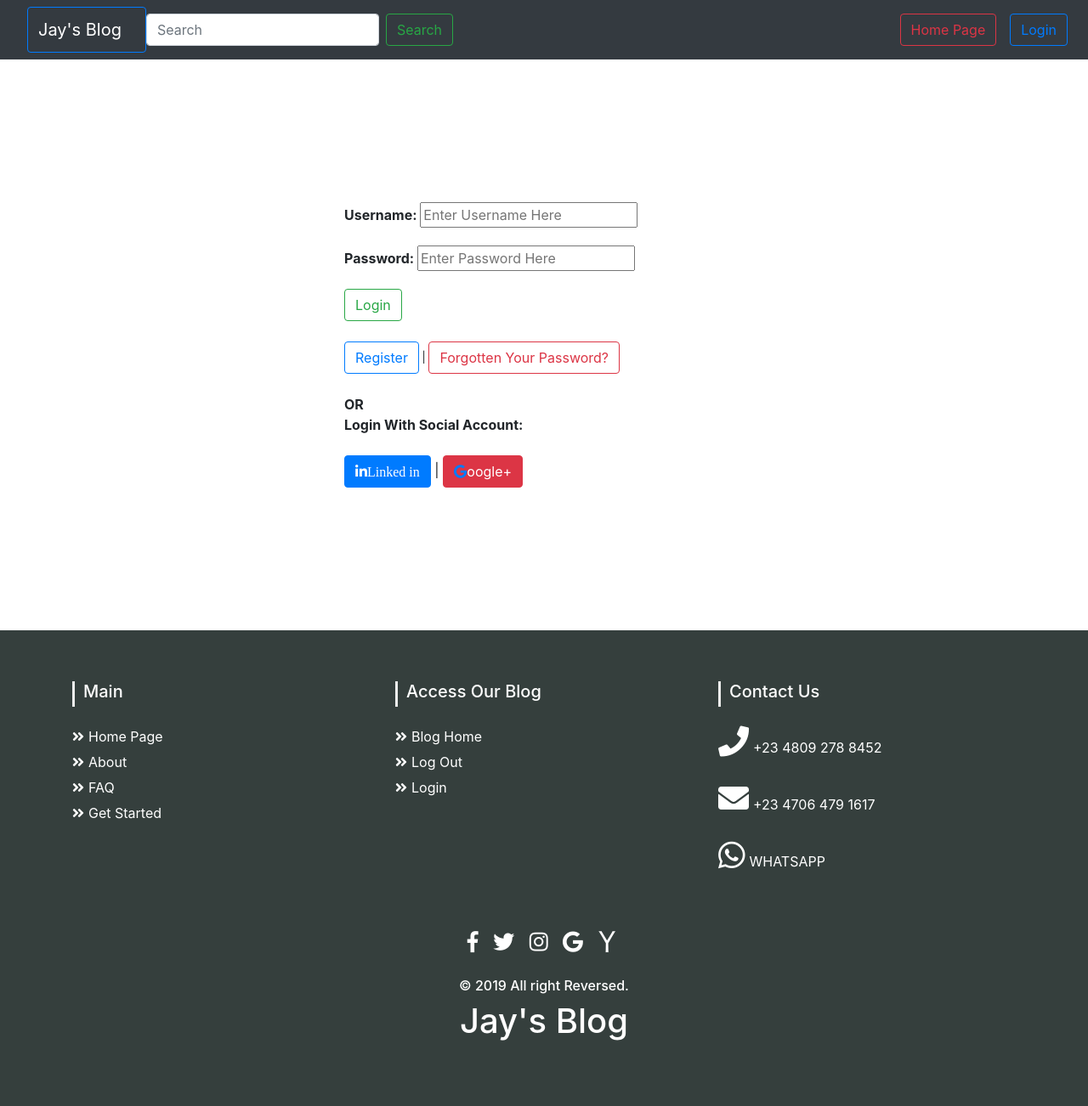
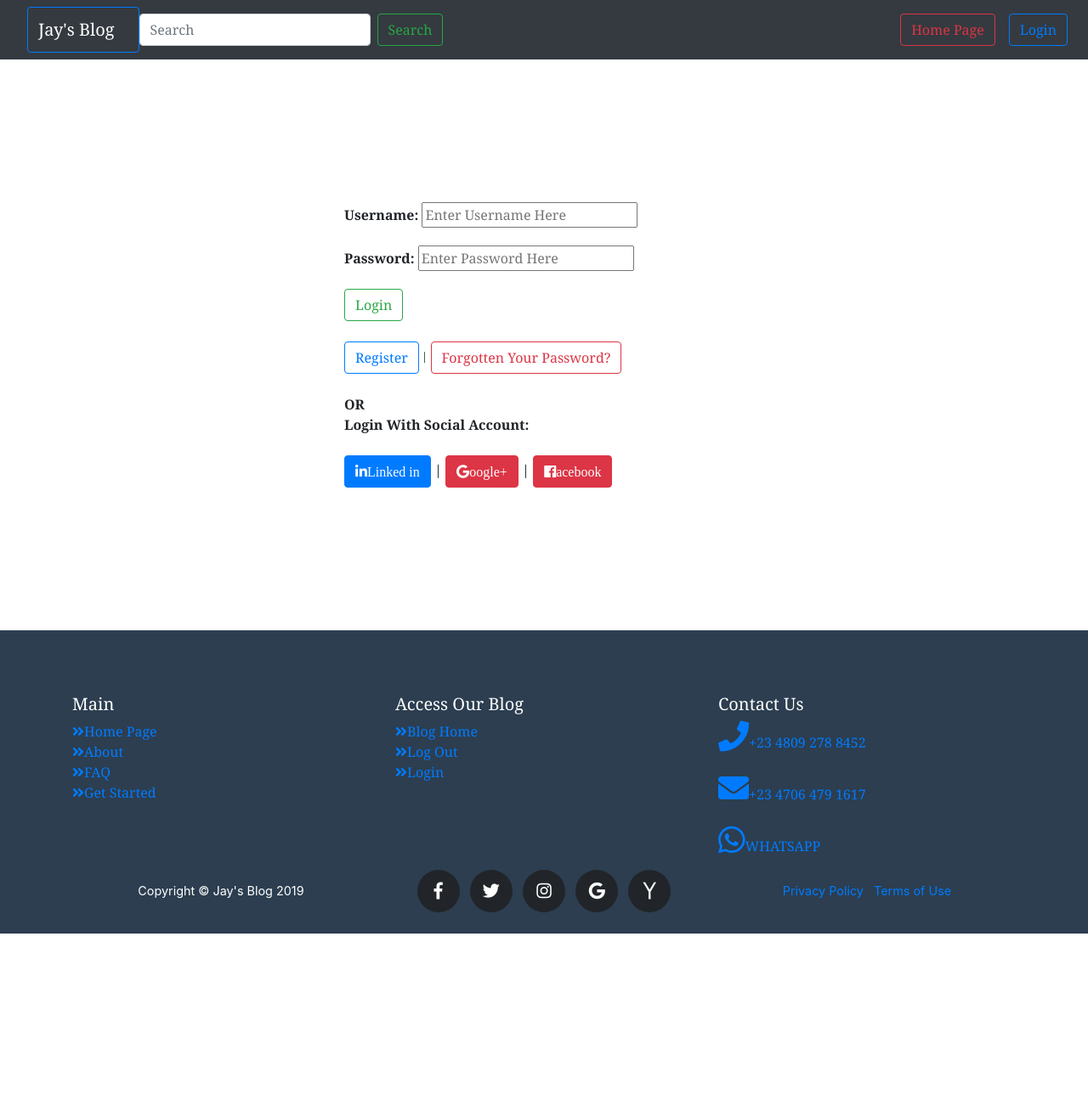
Before and after one commit to OamenJamiu/Jay-s-Blog, a Django app: page /login/ in a window 1280 px wide. Shown: the whole page at 85% size. After the commit the page ends 1099 px from the top, so only its background shows below. Run offline with Django 3.2, Linux system fonts and the light colour scheme; some libraries are stand-ins or nearby versions.

Commit message:
Third Update

```diff
--- a/blog/views.py
+++ b/blog/views.py
@@ -1,4 +1,5 @@
-from django.shortcuts import render, get_object_or_404, redirect
+from django.conf import settings
+from django.shortcuts import render, get_object_or_404, redirect, render_to_response
 from datetime import datetime
 from django.urls import reverse
 from django.db.models import Q
@@ -161,6 +162,7 @@ def favourite_post(request, id):
 
 
 
+
 def like_post(request):
     # post = get_object_or_404(Post, id=request.POST.get('post_id'))
     post = get_object_or_404(Post, id=request.POST.get('id'))
@@ -259,12 +261,6 @@ def post_edit(request, id):
 
 
 
-
-
-
-
-
-
 def user_login(request):
 
 
@@ -320,6 +316,9 @@ def register(request):
 
 
 
+
+
+
 @login_required
 def edit_profile(request):
 
@@ -332,7 +331,14 @@ def edit_profile(request):
         if user_form.is_valid() or profile_form.is_valid():
             user_form.save()
             profile_form.save()
+
+            try:
+                user = User.objects.get(ProfileEditForm)
+                raise HttpResponse("Invalid")
+            except User.RelatedObjectDoesNotExist:
+                pass
         return HttpResponseRedirect(reverse('edit_profile'))
+
 
     else:
         user_form = UserEditForm(instance=request.user)
@@ -341,6 +347,7 @@ def edit_profile(request):
         'user_form': user_form,
         'profile_form': profile_form,
     }
+
     return render(request, 'blog/edit_profile.html', context)
 
 
--- /dev/null
+++ b/blog_project/email_info.py
@@ -0,0 +1,5 @@
+EMAIL_USE_TLS = True
+EMAIL_HOST = 'smtp.gmail.com'
+EMAIL_HOST_USER = 'oamenjamiu@gmail.com'
+EMAIL_HOST_PASSWORD = 'abduljam'
+EMAIL_PORT = 587
--- a/static/blog/style.css
+++ b/static/blog/style.css
@@ -5,7 +5,7 @@ html {
 
 body {
     font-family: Georgia, 'Times New Roman', Times, serif;
-    margin-bottom: 160px;
+    margin-bottom: auto;
 }
 .navbar-img {
     width: 30px;
@@ -28,7 +28,7 @@ body {
 }
 
 
-.footer {
+/* .footer {
     position: absolute;
     bottom: 0;
     left: 0;
@@ -40,9 +40,8 @@ body {
 
 
 .footer p {
-    text-align: justify;
-}
-
+    text-align: justify; */
+/* } */
 .card-img-top {
     background-color: rgb(55, 38, 201);
 }
@@ -56,7 +55,7 @@ body {
 }
 
 
-/* Footer */
+/* Footer
 @import url('https://maxcdn.bootstrapcdn.com/font-awesome/4.7.0/css/font-awesome.min.css');
 section {
     padding: 60px 0;
@@ -130,4 +129,48 @@ section .section-title {
     padding-bottom: 0px;
     margin-bottom: 10px;
 }
+} */
+
+
+.footer {
+  padding: 25px 0;
+  text-align: center;
+  background-color: #2C3E50;
 }
+
+.footer span.copyright {
+  font-size: 90%;
+  line-height: 40px;
+  text-transform: none;
+  font-family: 'Montserrat', -apple-system, BlinkMacSystemFont, 'Segoe UI', Roboto, 'Helvetica Neue', Arial, sans-serif, 'Apple Color Emoji', 'Segoe UI Emoji', 'Segoe UI Symbol', 'Noto Color Emoji';
+}
+
+.footer ul.quicklinks {
+  font-size: 90%;
+  line-height: 40px;
+  margin-bottom: 0;
+  text-transform: none;
+  font-family: 'Montserrat', -apple-system, BlinkMacSystemFont, 'Segoe UI', Roboto, 'Helvetica Neue', Arial, sans-serif, 'Apple Color Emoji', 'Segoe UI Emoji', 'Segoe UI Symbol', 'Noto Color Emoji';
+}
+
+ul.social-buttons {
+  margin-bottom: 0;
+}
+
+ul.social-buttons li a {
+  font-size: 20px;
+  line-height: 50px;
+  display: block;
+  width: 50px;
+  height: 50px;
+  -webkit-transition: all 0.3s;
+  transition: all 0.3s;
+  color: white;
+  border-radius: 100%;
+  outline: none;
+  background-color: #212529;
+}
+
+ul.social-buttons li a:active, ul.social-buttons li a:focus, ul.social-buttons li a:hover {
+  background-color: #fed136;
+}
--- a/templates/blog/footer.html
+++ b/templates/blog/footer.html
@@ -1,10 +1,8 @@
-<link href="//maxcdn.bootstrapcdn.com/bootstrap/4.0.0/css/bootstrap.min.css" rel="stylesheet" id="bootstrap-css">
-<script src="//maxcdn.bootstrapcdn.com/bootstrap/4.0.0/js/bootstrap.min.js"></script>
-<script src="//cdnjs.cloudflare.com/ajax/libs/jquery/3.2.1/jquery.min.js"></script>
+{% load static %}
 <!------ Include the above in your HEAD tag ---------->
 
 <!-- Footer -->
-	<section id="footer">
+	<!-- <section id="footer">
 		<div class="container">
 			<div class="row text-center text-xs-center text-sm-left text-md-left">
 				<div class="col-xs-12 col-sm-4 col-md-4">
@@ -64,5 +62,98 @@
 				</hr>
 			</div>
 		</div>
+	</section> -->
+	<!-- ./Footer -->
+
+
+
+<!DOCTYPE html>
+<html lang="en">
+<head>
+	<meta charset="UTF-8">
+	<meta name="viewport" content="width=device-width, initial-scale=1.0">
+	<meta http-equiv="X-UA-Compatible" content="ie=edge">
+	<!-- <title>Document</title> -->
+</head>
+<body>
+	<!-- Clients -->
+	<section class="footer">
+
 	</section>
-	<!-- ./Footer -->
+
+
+	<!-- Footer -->
+	<footer class="footer">
+		<div class="container text-white">
+			<div class="row text-center text-xs-center text-sm-left text-md-left">
+			<div class="col-xs-12 col-sm-4 col-md-4">
+				<h5>Main</h5>
+				<ul class="list-unstyled quick-links">
+					<li><a href="{% url 'index_view' %}"><i class="fa fa-angle-double-right"></i>Home Page</a></li>
+					<li><a href="{% url 'about' %}"><i class="fa fa-angle-double-right"></i>About</a></li>
+					<li><a href="{% url 'terms' %}"><i class="fa fa-angle-double-right"></i>FAQ</a></li>
+					<li><a href="{% url 'register' %}"><i class="fa fa-angle-double-right"></i>Get Started</a></li>
+				</ul>
+			</div>
+			<div class="col-xs-12 col-sm-4 col-md-4">
+				<h5>Access Our Blog</h5>
+				<ul class="list-unstyled quick-links">
+					<li><a href="{% url 'post_list' %}"><i class="fa fa-angle-double-right"></i>Blog Home</a></li>
+					<li><a href="{% url 'user_logout' %}"><i class="fa fa-angle-double-right"></i>Log Out</a></li>
+					<li><a href="{% url 'user_login' %}"><i class="fa fa-angle-double-right"></i>Login</a></li>
+				</ul>
+			</div>
+
+			<div class="col-xs-12 col-sm-4 col-md-4">
+				<h5>Contact Us</h5>
+				<ul class="list-unstyled quick-links">
+					<li><a href="tel:+2348092788452"><i class="fa fa-phone" style="font-size:36px"></i></i>+23 4809 278 8452</a>
+					</li><br>
+					<li><a href="sms:+2347064791617"><i class="fa fa-envelope" style="font-size:36px"></i>+23 4706 479 1617</a></li>
+					<br>
+					<li><a
+							href=" https://wa.me/+2347064791617/?text=I'm%20from%20Jay's%20Blog%20.com%20I%20want%20to%20Chat%20Sir!!"><i
+								class="fab fa-whatsapp" style="font-size:36px"></i>WHATSAPP</a></li>
+				</ul>
+			</div>
+			</div>
+			<div class="row align-items-center">
+				<div class="col-md-4">
+					<span class="copyright">Copyright &copy; Jay's Blog 2019</span>
+				</div>
+				<div class="col-md-4">
+					<ul class="list-inline social-buttons">
+						<li class="list-inline-item">
+							<a href="http://www.facebook.com/oamenjamiu">
+								<i class="fab fa-facebook-f"></i>
+							</a>
+						</li>
+						<li class="list-inline-item"><a href="http://www.twitter.com/oamenjamiu">
+								<i class="fab fa-twitter"></i></a>
+						</li>
+						<li class="list-inline-item"><a href="https://www.instagram.com/ballz_stark/?hl=en">
+								<i class="fab fa-instagram"></i></a>
+						</li>
+						<li class="list-inline-item"><a href="mailto: oamenjamiu@gmail.com">
+								<i class="fab fa-google"></i></a>
+						</li>
+						<li class="list-inline-item"><a href="mailto: oamenjamiu@ymail.com" target="_blank">
+								<i class="fab fa-yahoo"></i></a>
+						</li>
+					</ul>
+				</div>
+				<div class="col-md-4">
+					<ul class="list-inline quicklinks">
+						<li class="list-inline-item">
+							<a href="{% url 'privacy' %}">Privacy Policy</a>
+						</li>
+						<li class="list-inline-item">
+							<a href="{% url 'terms' %}">Terms of Use</a>
+						</li>
+					</ul>
+				</div>
+			</div>
+		</div>
+	</footer>
+</body>
+</html>
--- a/templates/blog/login.html
+++ b/templates/blog/login.html
@@ -33,7 +33,10 @@
             <button type="button" name="button" class="btn btn-primary"><i class="fab fa-linkedin-in">Linked in</i></button>
         </a>  |
         <a href="{% url 'social:begin' 'google-oauth2' %}">
-            <button type="button" name="button" class="btn btn-danger"><i class="fab fa-google"></i></a>oogle+</button>
+            <button type="button" name="button" class="btn btn-danger"><i class="fab fa-google">oogle+</i></button>
+        </a>  |
+        <a href="{% url 'social:begin' 'facebook' %}">
+            <button type="button" name="button" class="btn btn-danger"><i class="fab fa-facebook">acebook</i></button>
         </a>
     </form>
 </div>
--- a/templates/blog/post_detail.html
+++ b/templates/blog/post_detail.html
@@ -30,6 +30,8 @@
   {% include 'blog/like_section.html' %}
 </div>
 
+
+{% if request.user.is_authenticated %}
 <div id="favourite-section">
   {% if is_favourite %}
   <a href="{% url 'favourite_post' id=post.id %}">
@@ -41,6 +43,9 @@
   </a>
   {% endif %}
 </div>
+{% endif %}
+
+
 
 {% if post.author == request.user %}
 
--- a/templates/blog/success.html
+++ b/templates/blog/success.html
@@ -1,3 +1,4 @@
+
 <div class="container text-white"
     <p>Successful! Your message was delivered successfully to our help centre.
     We will reply as soon as possible <br>
```
Also changed, not shown: blog_project/settings.py (+54 -17 lines).
